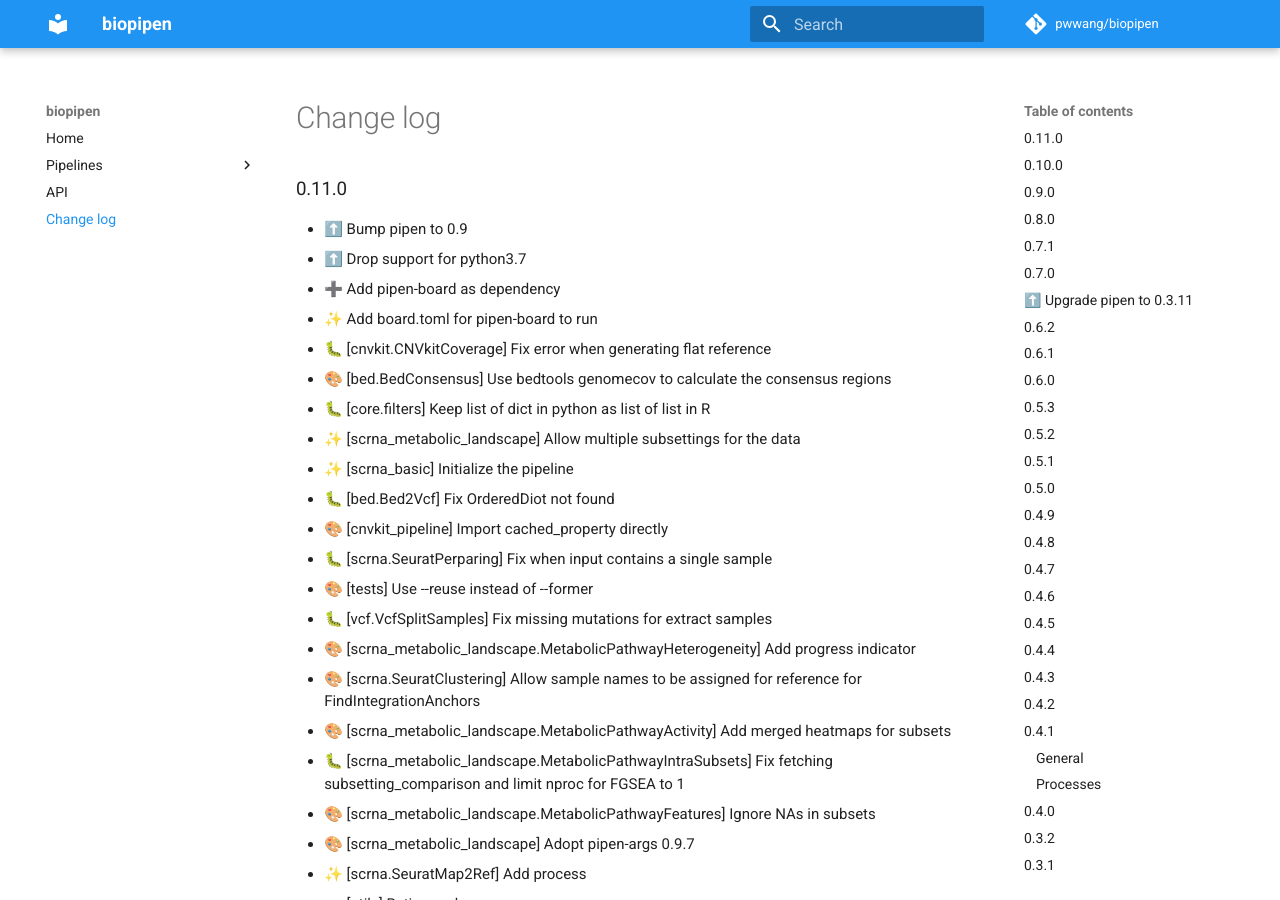
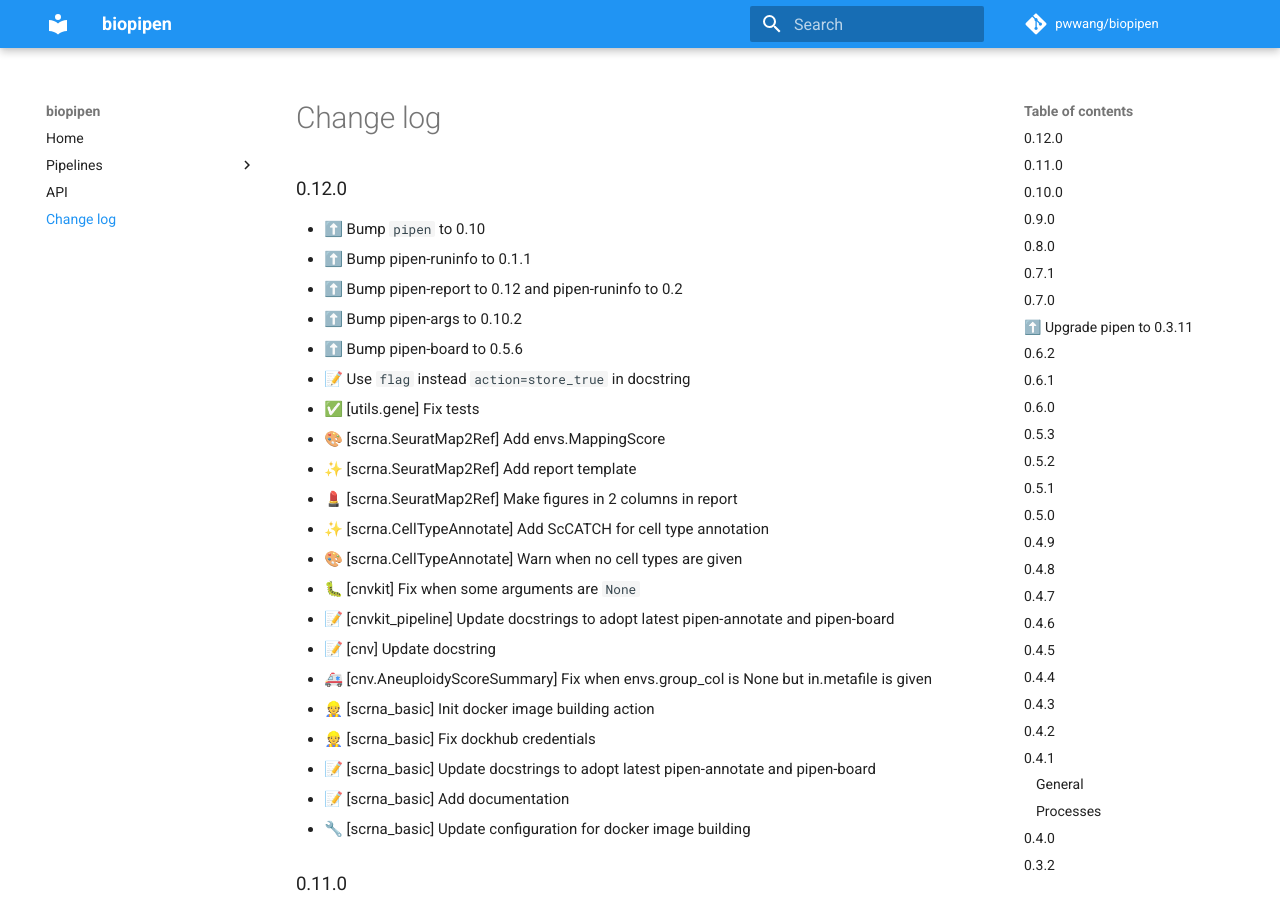
Before and after one commit to pwwang/biopipen, an MkDocs documentation site: the page built from docs/CHANGELOG.md, in a window 1280 px wide and 900 px high. Built offline with MkDocs 1.6.1 and Material for MkDocs 9.7.7, drawn with Linux system fonts in a browser that asks for light colours; comment, search, counter and statistics services are not loaded.

Commit message:
🔖 0.12.0

```diff
--- a/biopipen/__init__.py
+++ b/biopipen/__init__.py
@@ -1,2 +1,2 @@
 
-__version__ = "0.11.0"
+__version__ = "0.12.0"
--- a/docs/CHANGELOG.md
+++ b/docs/CHANGELOG.md
@@ -1,3 +1,27 @@
+## 0.12.0
+
+- ⬆️ Bump `pipen` to 0.10
+- ⬆️ Bump pipen-runinfo to 0.1.1
+- ⬆️ Bump pipen-report to 0.12 and pipen-runinfo to 0.2
+- ⬆️ Bump pipen-args to 0.10.2
+- ⬆️ Bump pipen-board to 0.5.6
+- 📝 Use `flag` instead `action=store_true` in docstring
+- ✅ [utils.gene] Fix tests
+- 🎨 [scrna.SeuratMap2Ref] Add envs.MappingScore
+- ✨ [scrna.SeuratMap2Ref] Add report template
+- 💄 [scrna.SeuratMap2Ref] Make figures in 2 columns in report
+- ✨ [scrna.CellTypeAnnotate] Add ScCATCH for cell type annotation
+- 🎨 [scrna.CellTypeAnnotate] Warn when no cell types are given
+- 🐛 [cnvkit] Fix when some arguments are `None`
+- 📝 [cnvkit_pipeline] Update docstrings to adopt latest pipen-annotate and pipen-board
+- 📝 [cnv] Update docstring
+- 🚑 [cnv.AneuploidyScoreSummary] Fix when envs.group_col is None but in.metafile is given
+- 👷 [scrna_basic] Init docker image building action
+- 👷 [scrna_basic] Fix dockhub credentials
+- 📝 [scrna_basic] Update docstrings to adopt latest pipen-annotate and pipen-board
+- 📝 [scrna_basic] Add documentation
+- 🔧 [scrna_basic] Update configuration for docker image building
+
 ## 0.11.0
 
 - ⬆️ Bump pipen to 0.9
--- a/pyproject.toml
+++ b/pyproject.toml
@@ -1,6 +1,6 @@
 [tool.poetry]
 name = "biopipen"
-version = "0.11.0"
+version = "0.12.0"
 description = "Bioinformatics processes/pipelines that can be run from `pipen run`"
 authors = ["pwwang <pwwang@pwwang.com>"]
 license = "MIT"
```
